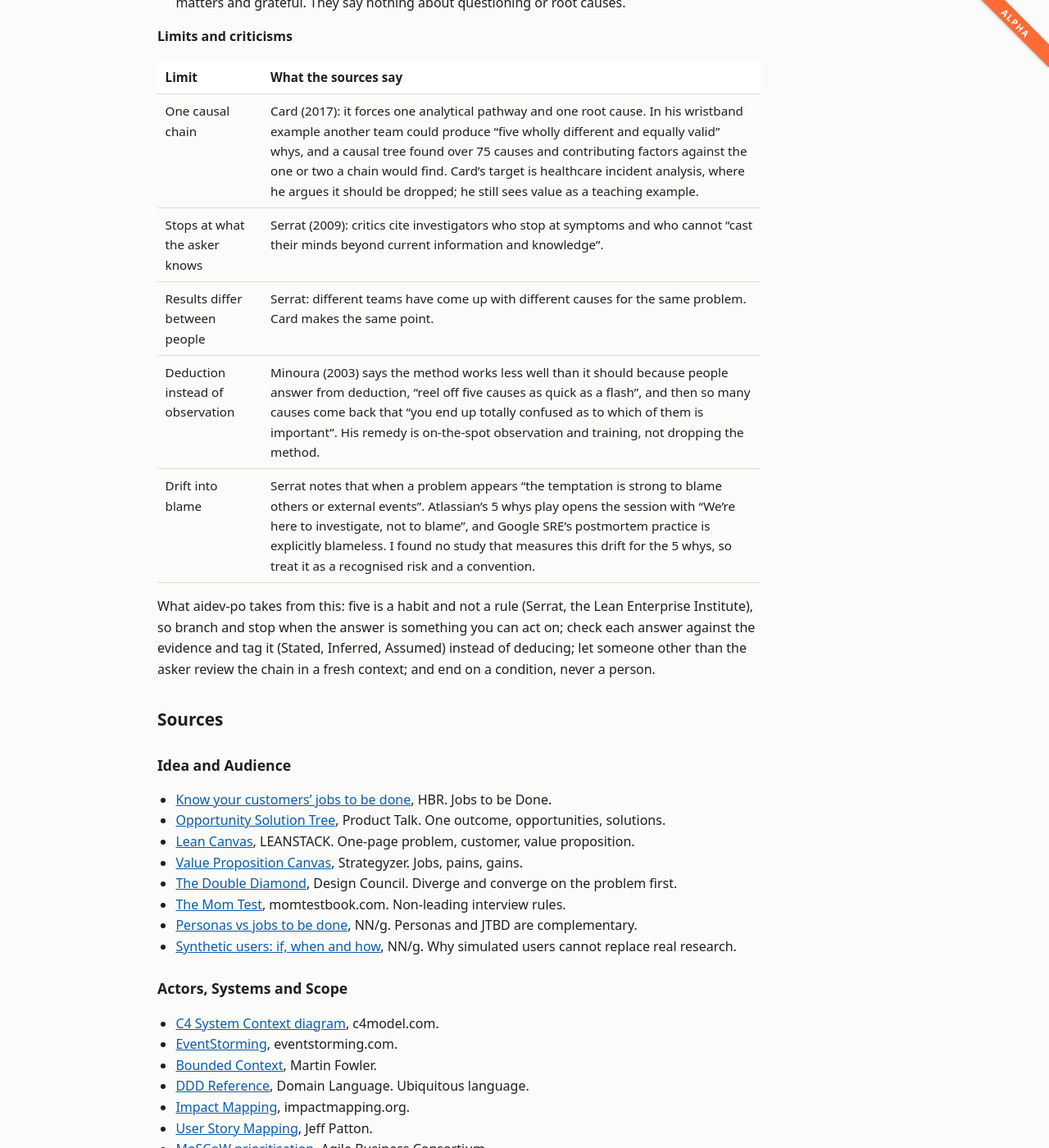
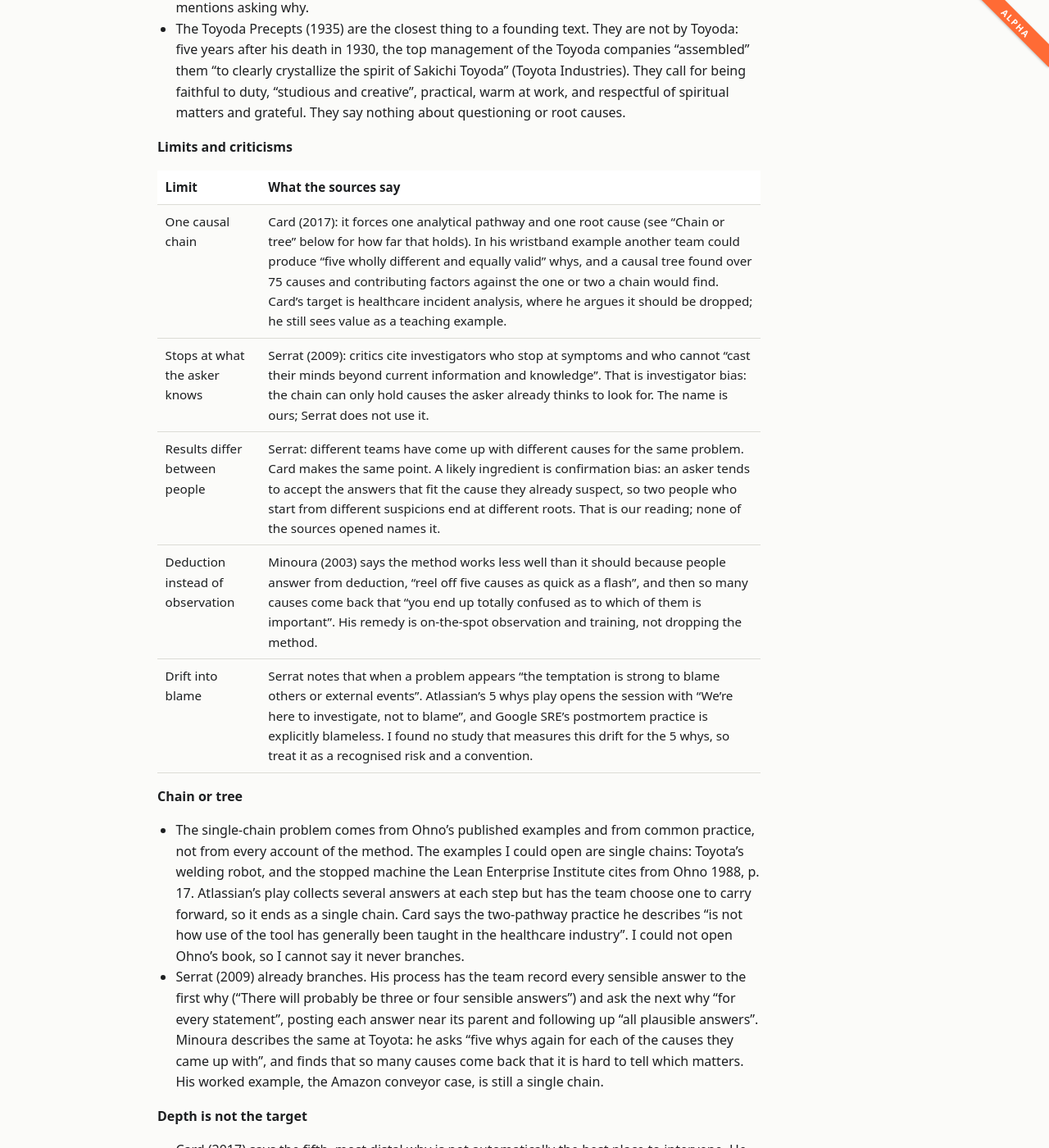
Before and after one commit to mitulamin/aidev-po, a Jekyll site: the page built from docs/research.md, in a window 1280 px wide and 1400 px high, scrolled down 3856 px. Shown: the whole window at 82% size. Built offline with Jekyll 4.4.1, drawn with Linux system fonts in a browser that asks for light colours; some of the changed text lies outside the part shown.

Commit message:
5 whys: separate the two stopping rules, add Card on depth, Serrat and Minoura on branching, name the biases
Co-authored-by: Mitul Amin <mitul.github@shravi.dev>

```diff
--- a/docs/research.md
+++ b/docs/research.md
@@ -60,7 +60,11 @@ This is what the research recommends. The stage templates use a subset of it; th
 
 ### Root-cause questioning: the 5 whys
 
-The 5 whys is the habit of asking "why" of each answer until you reach a cause you can act on. aidev-po borrows it in two places: the `learn-edits` skill runs five whys to a condition at `/po-retro`, and product discovery uses the same questioning to get from a stated want to the need and values behind it (see [Philosophy](philosophy.md)). The Toyota sources below describe it for finding the cause of a failure; asking it of a want is aidev-po's adaptation, not Toyota's.
+The 5 whys is the habit of asking "why" of each answer. The Toyota sources below describe it for finding the cause of a failure. Asking it of a want, to reach the need and values behind it, is aidev-po's adaptation, not Toyota's, and it has a different stopping rule.
+
+**Two stopping rules**
+
+Ohno stops at a cause you can fix. The tree essay ([Asking why until you hit a value](research/five-whys-tree.md)) stops at a value, preference or bias you can own. These are different stopping rules, and aidev-po uses each one where it fits: the first for faults, the second for wants. The `learn-edits` skill already uses the first, running five whys to a condition at `/po-retro`. Where the second fits into the stages is not settled yet; the essay says so too. See [Philosophy](philosophy.md).
 
 **Where it comes from**
 
@@ -79,13 +83,23 @@ The 5 whys is the habit of asking "why" of each answer until you reach a cause y
 
 | Limit | What the sources say |
 |-------|----------------------|
-| One causal chain | Card (2017): it forces one analytical pathway and one root cause. In his wristband example another team could produce "five wholly different and equally valid" whys, and a causal tree found over 75 causes and contributing factors against the one or two a chain would find. Card's target is healthcare incident analysis, where he argues it should be dropped; he still sees value as a teaching example. |
-| Stops at what the asker knows | Serrat (2009): critics cite investigators who stop at symptoms and who cannot "cast their minds beyond current information and knowledge". |
-| Results differ between people | Serrat: different teams have come up with different causes for the same problem. Card makes the same point. |
+| One causal chain | Card (2017): it forces one analytical pathway and one root cause (see "Chain or tree" below for how far that holds). In his wristband example another team could produce "five wholly different and equally valid" whys, and a causal tree found over 75 causes and contributing factors against the one or two a chain would find. Card's target is healthcare incident analysis, where he argues it should be dropped; he still sees value as a teaching example. |
+| Stops at what the asker knows | Serrat (2009): critics cite investigators who stop at symptoms and who cannot "cast their minds beyond current information and knowledge". That is investigator bias: the chain can only hold causes the asker already thinks to look for. The name is ours; Serrat does not use it. |
+| Results differ between people | Serrat: different teams have come up with different causes for the same problem. Card makes the same point. A likely ingredient is confirmation bias: an asker tends to accept the answers that fit the cause they already suspect, so two people who start from different suspicions end at different roots. That is our reading; none of the sources opened names it. |
 | Deduction instead of observation | Minoura (2003) says the method works less well than it should because people answer from deduction, "reel off five causes as quick as a flash", and then so many causes come back that "you end up totally confused as to which of them is important". His remedy is on-the-spot observation and training, not dropping the method. |
 | Drift into blame | Serrat notes that when a problem appears "the temptation is strong to blame others or external events". Atlassian's 5 whys play opens the session with "We're here to investigate, not to blame", and Google SRE's postmortem practice is explicitly blameless. I found no study that measures this drift for the 5 whys, so treat it as a recognised risk and a convention. |
 
-What aidev-po takes from this: five is a habit and not a rule (Serrat, the Lean Enterprise Institute), so branch and stop when the answer is something you can act on; check each answer against the evidence and tag it (Stated, Inferred, Assumed) instead of deducing; let someone other than the asker review the chain in a fresh context; and end on a condition, never a person.
+**Chain or tree**
+
+- The single-chain problem comes from Ohno's published examples and from common practice, not from every account of the method. The examples I could open are single chains: Toyota's welding robot, and the stopped machine the Lean Enterprise Institute cites from Ohno 1988, p. 17. Atlassian's play collects several answers at each step but has the team choose one to carry forward, so it ends as a single chain. Card says the two-pathway practice he describes "is not how use of the tool has generally been taught in the healthcare industry". I could not open Ohno's book, so I cannot say it never branches.
+- Serrat (2009) already branches. His process has the team record every sensible answer to the first why ("There will probably be three or four sensible answers") and ask the next why "for every statement", posting each answer near its parent and following up "all plausible answers". Minoura describes the same at Toyota: he asks "five whys again for each of the causes they came up with", and finds that so many causes come back that it is hard to tell which matters. His worked example, the Amazon conveyor case, is still a single chain.
+
+**Depth is not the target**
+
+- Card (2017) says the fifth, most distal why is not automatically the best place to intervene. He says there is "no logical reason to assume that this is always the most effective or most efficient target for intervention", and that "Appropriate targets for intervention may occur anywhere along the causal continuum". His example is a proximate fix, a forcing function on the wristband check, that would make the distal causes moot. He also says distal causes can be worth acting on, for culture or as quick wins. His subject is fixing faults.
+- For discovery that carries over as our inference, not Card's claim: a need halfway down the tree may be the real requirement, not only the leaf. The leaf says what the asker values or prefers; the requirement may sit higher up. Which one to build from is a decision, and the register should record it as one.
+
+What aidev-po takes from this: five is a rule of thumb and not a rule (Serrat), so branch, and stop where the stopping rule for that kind of question says to; check each answer against the evidence and tag it (Stated, Inferred, Assumed) instead of deducing; let someone other than the asker review the chain or tree in a fresh context, which is the main guard against investigator and confirmation bias; and never end on a person, only on a condition or a value.
 
 ## Sources
 
@@ -164,7 +178,7 @@ What aidev-po takes from this: five is a habit and not a rule (Serrat, the Lean
 
 ### Root-cause questioning (5 whys)
 
-- [Toyota Production System: Beyond Large-Scale Production](https://archive.org/details/toyotaproduction0000onot), Taiichi Ohno, Productivity Press, Cambridge, MA, 1988, ISBN 0-915299-14-3. Internet Archive record. Lending-only; not opened. Cited through Card (p. 123) and the Lean Enterprise Institute (p. 17).
+- [Toyota Production System: Beyond Large-Scale Production](https://archive.org/details/toyotaproduction0000onot), Taiichi Ohno, Productivity Press, Cambridge, MA, 1988, ISBN 0-915299-14-3 (Card's citation gives Portland, OR). Internet Archive record, which gives Cambridge, Mass. Lending-only; not opened. Cited through Card (p. 123) and the Lean Enterprise Institute (p. 17).
 - [トヨタ生産方式: 脱規模の経営をめざして](https://ndlsearch.ndl.go.jp/books/R100000002-I000001376735), 大野耐一 (Taiichi Ohno), Diamond-sha, 1978. National Diet Library catalogue record for the Japanese original.
 - ["Ask 'why' five times about every matter."](http://web.archive.org/web/20190326100957/https://www.toyota-global.com/company/toyota_traditions/quality/mar_apr_2006.html), Toyota Traditions, Toyota Motor Corporation, March 2006. Archived copy; the original address now redirects to Toyota's company page. The welding-robot example.
 - [The Story of Sakichi Toyoda](https://www.toyota-industries.com/company/history/toyoda_sakichi/), Toyota Industries Corporation. His looms, and the 1935 Toyoda Precepts.
```
Also changed, not shown: docs/philosophy.md (+1 -1 lines).
